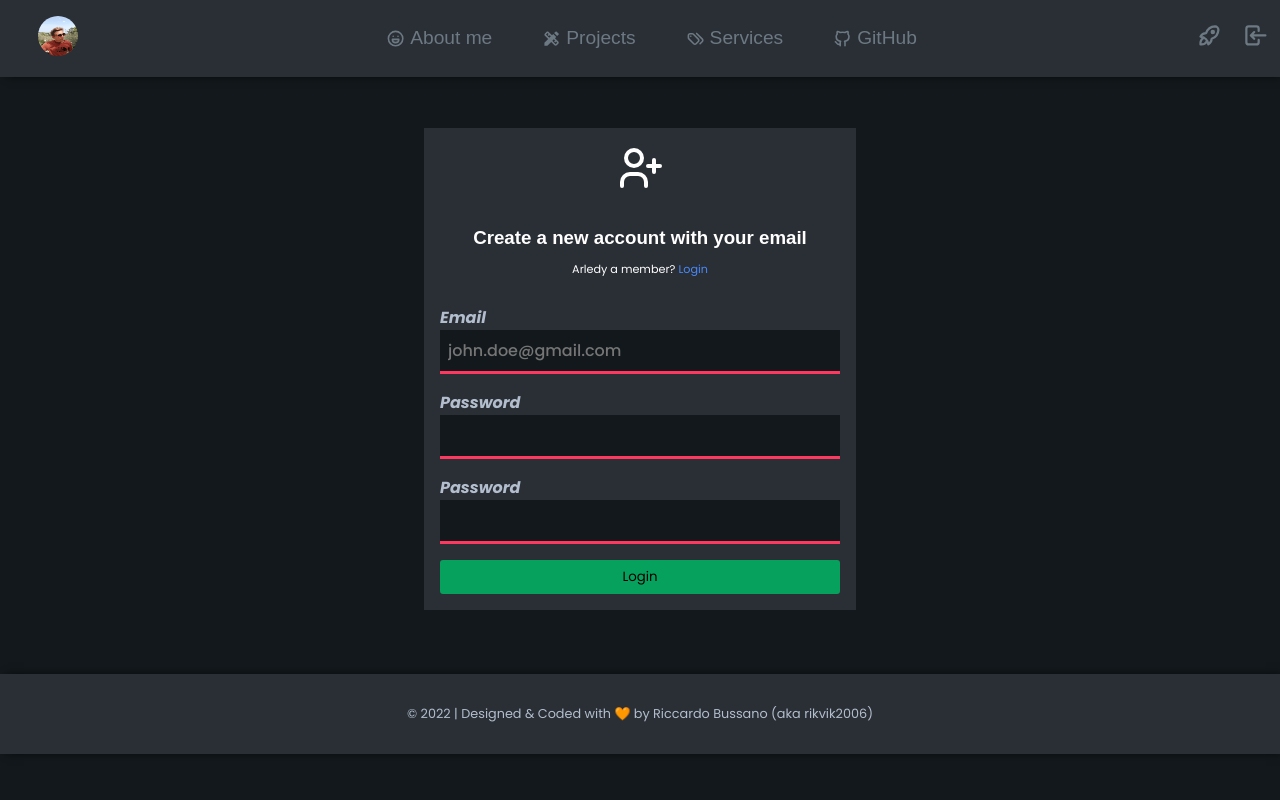
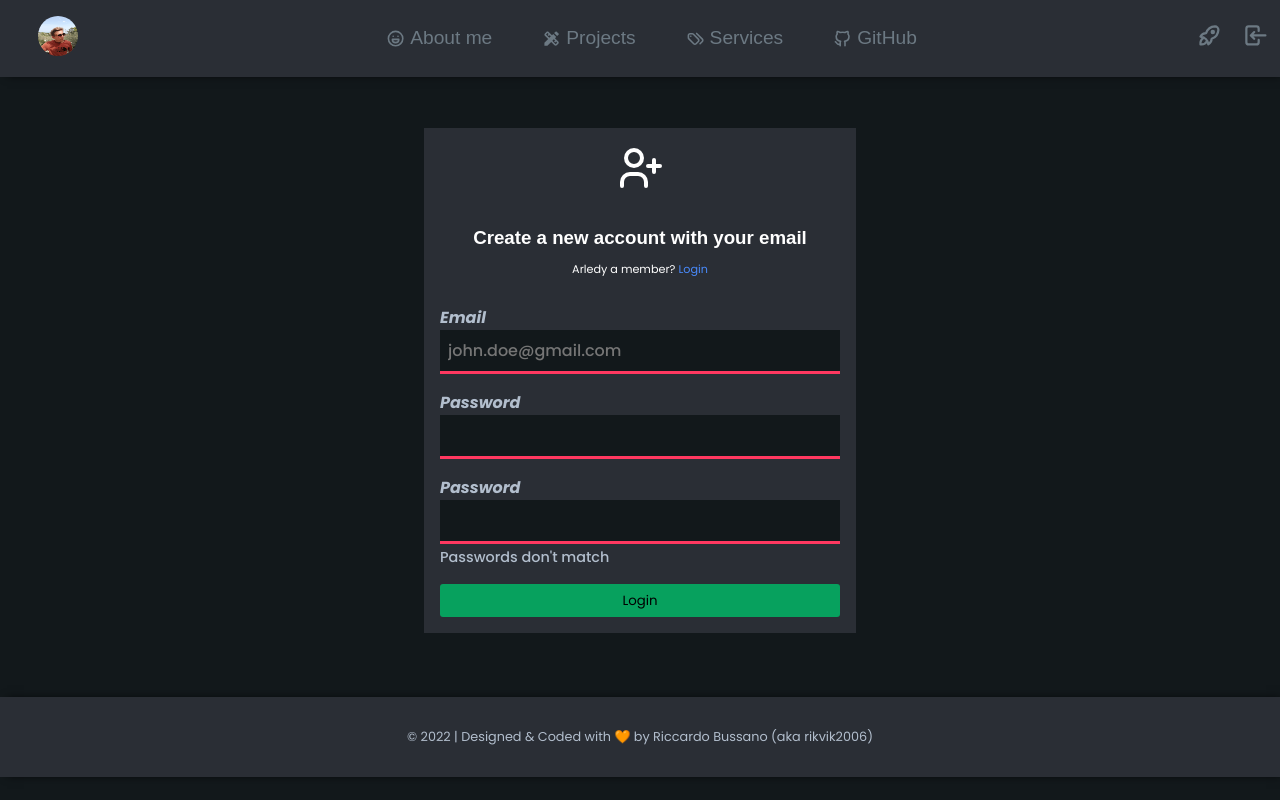
Before and after one commit to rikvik2006/rikvik-portfolio-next-client, a Next.js app: page /auth/register in a window 1280 px wide. Built offline with nearby package versions, Linux system fonts and the light colour scheme; a web font is replaced by a local one.

Commit message:
finished the confim password filed

```diff
--- a/src/components/login/confimPasswordField.tsx
+++ b/src/components/login/confimPasswordField.tsx
@@ -4,6 +4,7 @@ import style from "./index.module.scss";
 const ConfirmPasswordField: FC = () => {
     const [confirmPassword, setConfirmPassword] = useState<string | null>(null)
     const [color, setColor] = useState<string | undefined>(undefined);
+    const [error, setError] = useState<string | null>(null);
 
 
     const ref: any = useRef();
@@ -17,8 +18,10 @@ const ConfirmPasswordField: FC = () => {
 
         if (passowrdValue == confirmPassword) {
             setColor("setColor")
+            setError(null);
         } else {
             setColor(undefined);
+            setError("Passwords don't match ")
         }
     }, [confirmPassword])
 
@@ -30,7 +33,7 @@ const ConfirmPasswordField: FC = () => {
         <div className={style.container}>
             <label htmlFor="confirmPassword">Password</label>
             <input className={color} type="text" name="password" id="confirmPassword" value={confirmPassword!} onChange={handleChange} required />
-
+            {error && <div className={style.error}>{error}</div>}
         </div>
     )
 }
```
